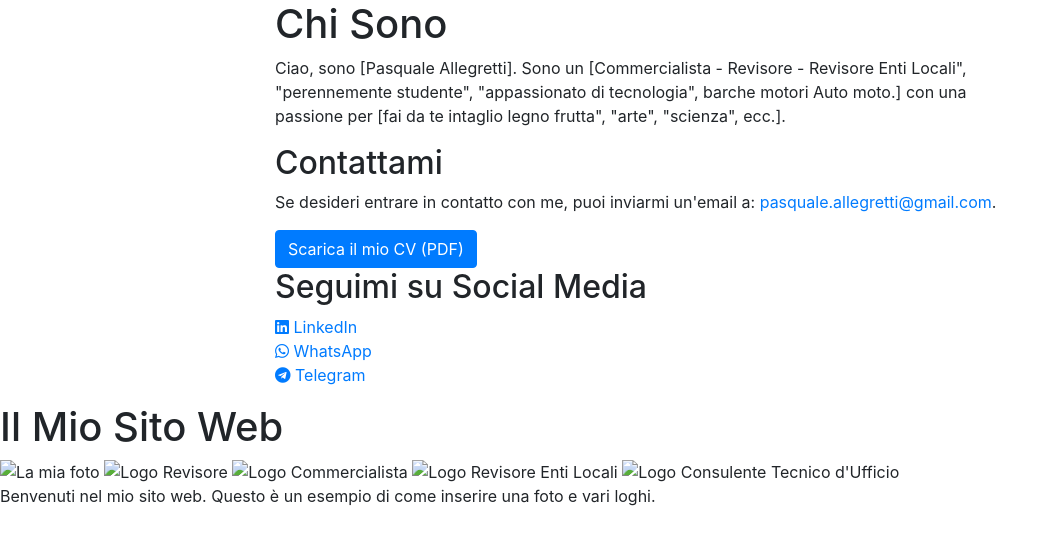
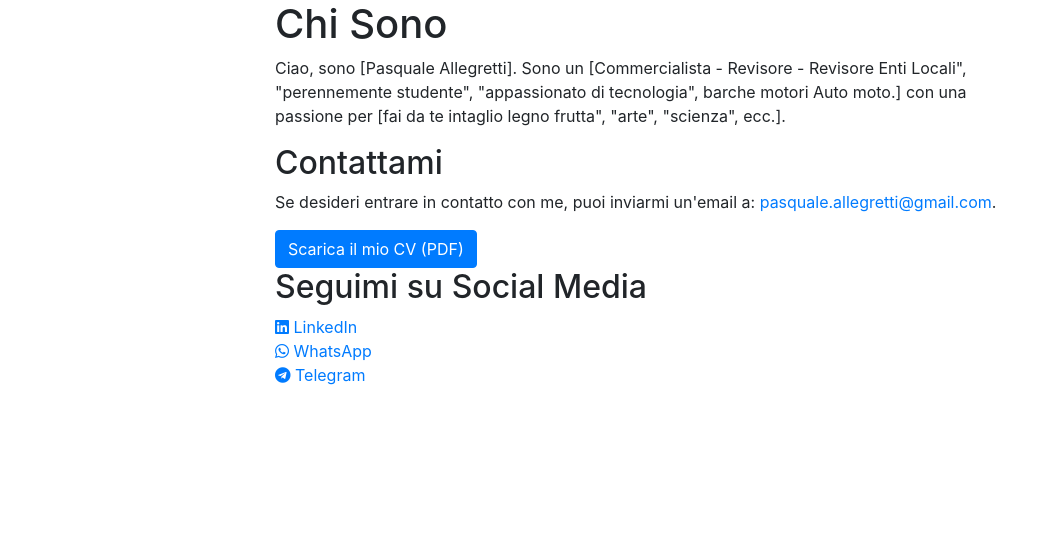
Before and after one commit to PALLEGRETT/PALLEGRETT, a plain HTML site: page index.html in a window 1280 px wide. Shown: the whole page, without its empty margins (0-1058 px from the left). Drawn offline with nearby package versions, Linux system fonts and the light colour scheme.

Commit message:
Update index.html

```diff
--- a/index.html
+++ b/index.html
@@ -27,36 +27,3 @@
             </div>
         </div>
     </div>
-
-    <!-- Collegamento a Bootstrap JavaScript (opzionale) -->
-    <script src="https://code.jquery.com/jquery-3.5.1.slim.min.js"></script>
-    <script src="https://cdn.jsdelivr.net/npm/@popperjs/core@2.11.6/dist/umd/popper.min.js"></script>
-    <script src="https://stackpath.bootstrapcdn.com/bootstrap/4.5.2/js/bootstrap.min.js"></script>
-</body>
-</html>
-<!DOCTYPE html>
-<html>
-<head>
-    <title>La Mia Pagina</title>
-</head>
-<body>
-    <h1>Il Mio Sito Web</h1>
-
-    <!-- Inserimento della tua foto -->
-    <img src="URL_DEL_TUO_FOTO" alt="La mia foto">
-
-    <!-- Inserimento del logo revisore -->
-    <img src="URL_DEL_LOGO_REVISORE" alt="Logo Revisore">
-
-    <!-- Inserimento del logo commercialista -->
-    <img src="URL_DEL_LOGO_COMMERCIALISTA" alt="Logo Commercialista">
-
-    <!-- Inserimento del logo revisore enti locali -->
-    <img src="URL_DEL_LOGO_REVISORE_ENTI_LOCALI" alt="Logo Revisore Enti Locali">
-
-    <!-- Inserimento del logo consulente tecnico d'ufficio -->
-    <img src="URL_DEL_LOGO_CONSULENTE_TECNICO" alt="Logo Consulente Tecnico d'Ufficio">
-
-    <p>Benvenuti nel mio sito web. Questo è un esempio di come inserire una foto e vari loghi.</p>
-</body>
-</html>
```
